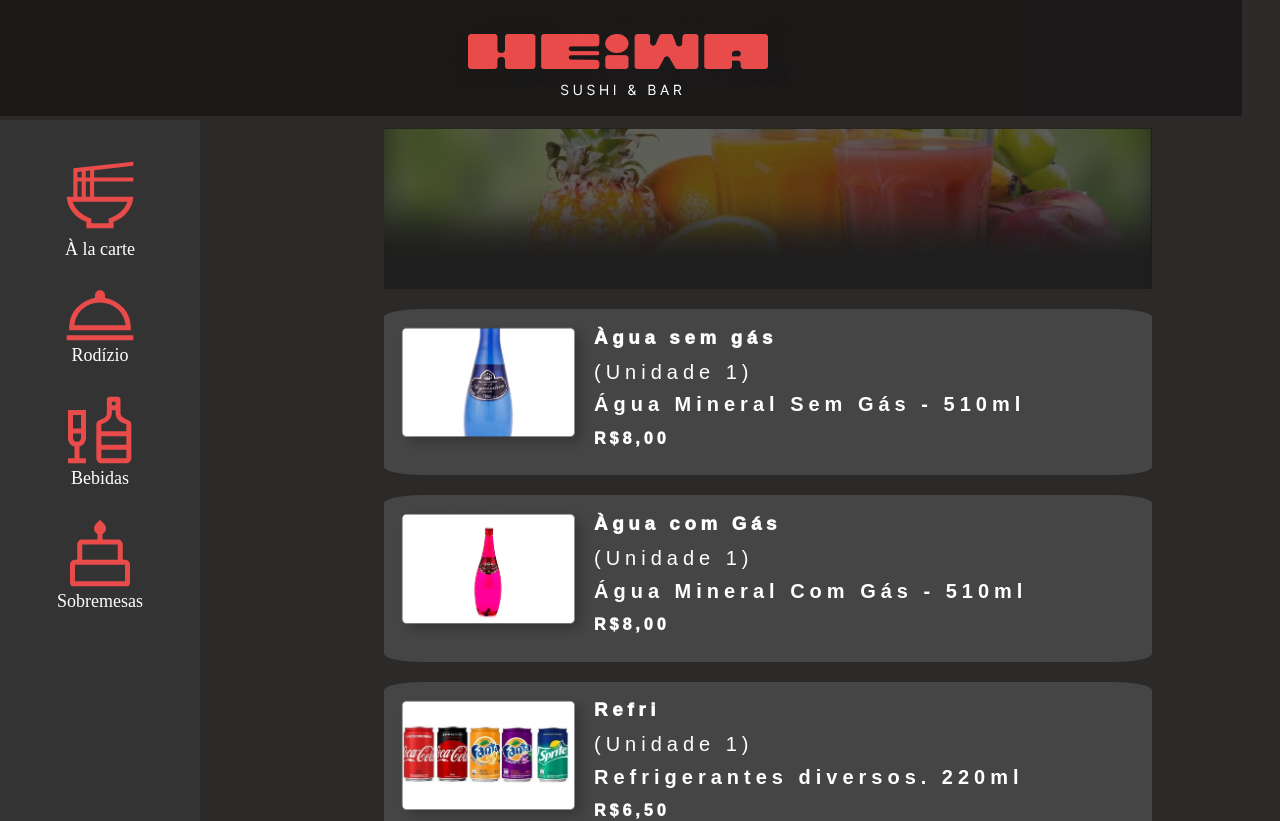
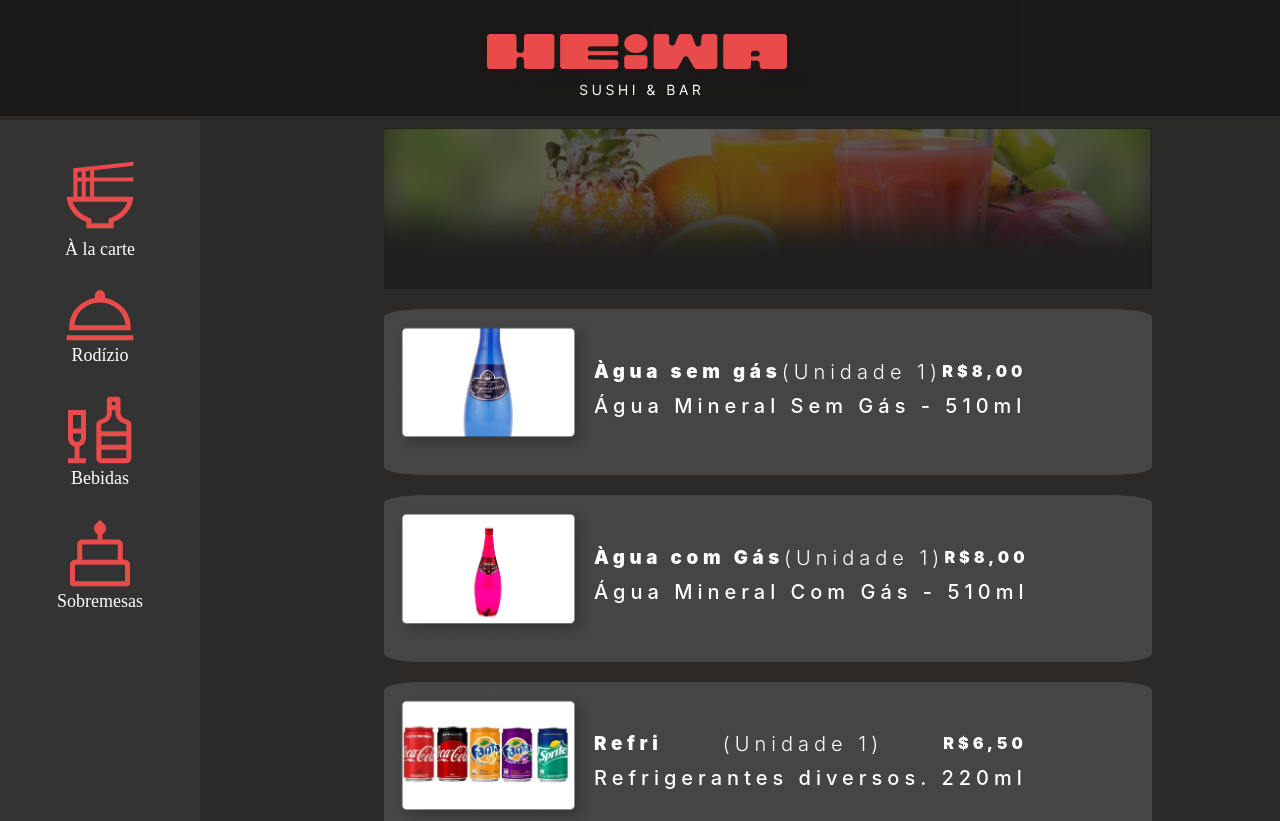
Before and after one commit to Hackathon-Vendas/Vendas, a Vue app: page /alcolicas in a window 1280 px wide. Shown: the top 821 px of the page. Built offline with nearby package versions, Linux system fonts and the light colour scheme.

Commit message:
arrumando router

```diff
--- a/src/components/others/HeaderVue.vue
+++ b/src/components/others/HeaderVue.vue
@@ -12,7 +12,7 @@
 
 <style scoped>
 header {
-    width: 97%;
+    width: 100%;
     padding: 20px;
     margin: auto;
     background-color: #1a1818e8;
--- a/src/views/AlcolicasView.vue
+++ b/src/views/AlcolicasView.vue
@@ -5,8 +5,6 @@ import aguacg from '../assets/aguacg.png';
 import refri from '../assets/refri.png';
 import sucos from '../assets/sucos.png';
 
-
-// Data for drinks (you can replace with your dynamic data)
 const drinks = ref([
   { name: 'Àgua sem gás', unit:'(Unidade 1)', description: 'Água Mineral Sem Gás - 510ml', price: 'R$8,00', image: aguasg },
   { name: 'Àgua com Gás', unit:'(Unidade 1)', description: 'Água Mineral Com Gás - 510ml', price: 'R$8,00', image: aguacg },
@@ -18,17 +16,18 @@ const drinks = ref([
 <template>
   <main>
 
-
     <img src="../assets/BannerBebidas.png" alt="Banner Bebidas">
 
-    <!-- Drinks Section -->
-    <div class="bebidas">
+        <div class="bebidas">
       <div v-for="drink in drinks" :key="drink.name" class="drink-item">
         <img :src="drink.image" :alt="drink.name" class="drink-image">
         <div class="drink-details">
-          <h3>{{ drink.name }}</h3> <p class="unit">{{ drink.unit }}</p>
+          <div class="title">
+            <h3>{{ drink.name }}</h3> <p class="unit">{{ drink.unit }}</p> <p>{{ drink.price }}</p>
+          </div>
+
           <p class="description">{{ drink.description }}</p>
-          <p>{{ drink.price }}</p>
+
         </div>
       </div>
     </div>
@@ -46,13 +45,11 @@ main {
   margin-left: 30%;
 }
 
-/* Banner Image Styling */
 img {
   width: 100%;
   margin-bottom: 20px;
 }
 
-/* Drinks Section */
 .bebidas {
   display: flex;
   flex-direction: column;
@@ -73,45 +70,36 @@ img {
 }
 
 .drink-image {
-  /*image*/
   width: 200px;
   height: auto;
   margin-bottom: 10px;
 }
 
 .drink-details h3 {
-/*name*/
-font-family: 'Inter';
-font-family: sans-serif;
+font-family: 'Inter', sans-serif;
 font-style: normal;
 font-weight: 1000;
 font-size: px;
 line-height: 27px;
-/* identical to box height */
 letter-spacing: 0.25em;
 color: #FFFFFF;
 margin-bottom: 2%;
 }
 
 .drink-details p {
-/*price*/
-font-family: 'Inter';
-font-family: sans-serif;
+font-family: 'Inter', sans-serif;
 font-style: normal;
 font-weight: 1000;
 font-size: px;
 line-height: 27px;
-/* identical to box height */
 letter-spacing: 0.25em;
 color: #FFFFFF;
 margin-bottom: 2%;
 
 
 }
-/*unit*/
 .drink-details .unit {
-font-family: 'Inter';
-font-family: sans-serif;
+font-family: 'Inter', sans-serif;
 font-style: normal;
 font-weight: 300;
 font-size: 20px;
@@ -121,9 +109,7 @@ color: #FFFFFF;
 }
 
 .drink-details .description {
-/*description*/
-font-family: 'Inter';
-font-family: sans-serif;
+font-family: 'Inter', sans-serif;
 font-style: normal;
 font-weight: 550;
 font-size: 20px;
@@ -131,7 +117,14 @@ line-height: 24px;
 letter-spacing: 0.25em;
 margin-bottom: 2%;
 color: #FFFFFF;
+}
+
+.title {
+  display: flex;
+  align-items: center;
+  justify-content: space-between;
+}
 
 
-}
+
 </style>
```
